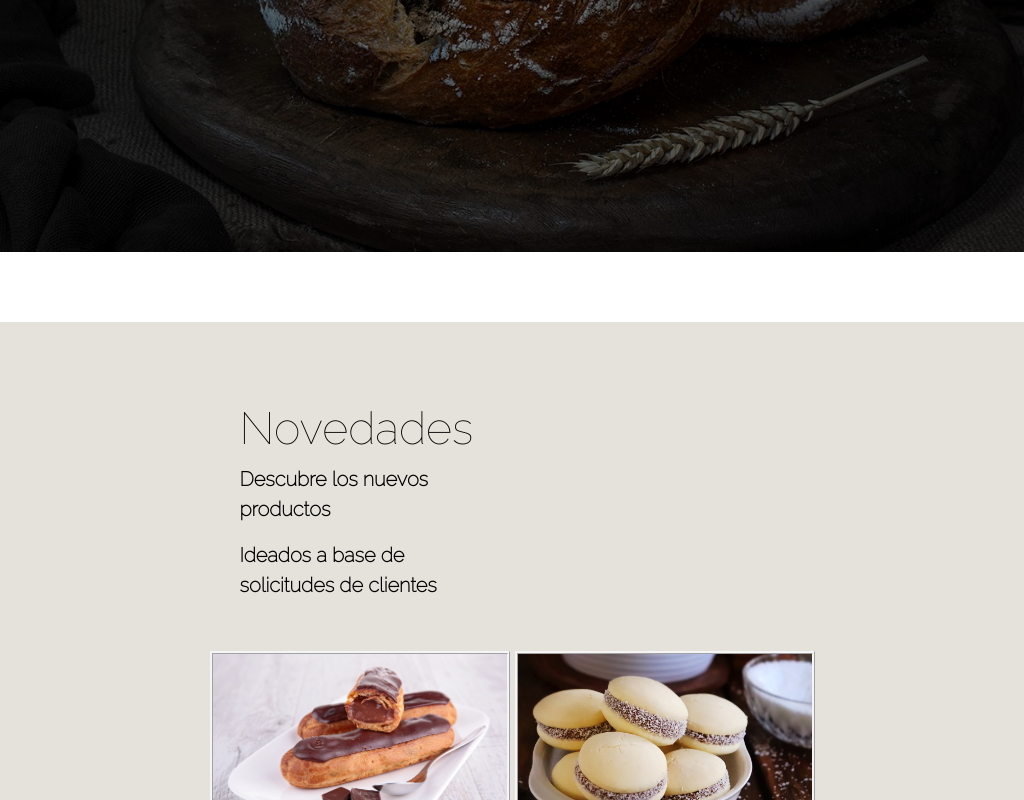
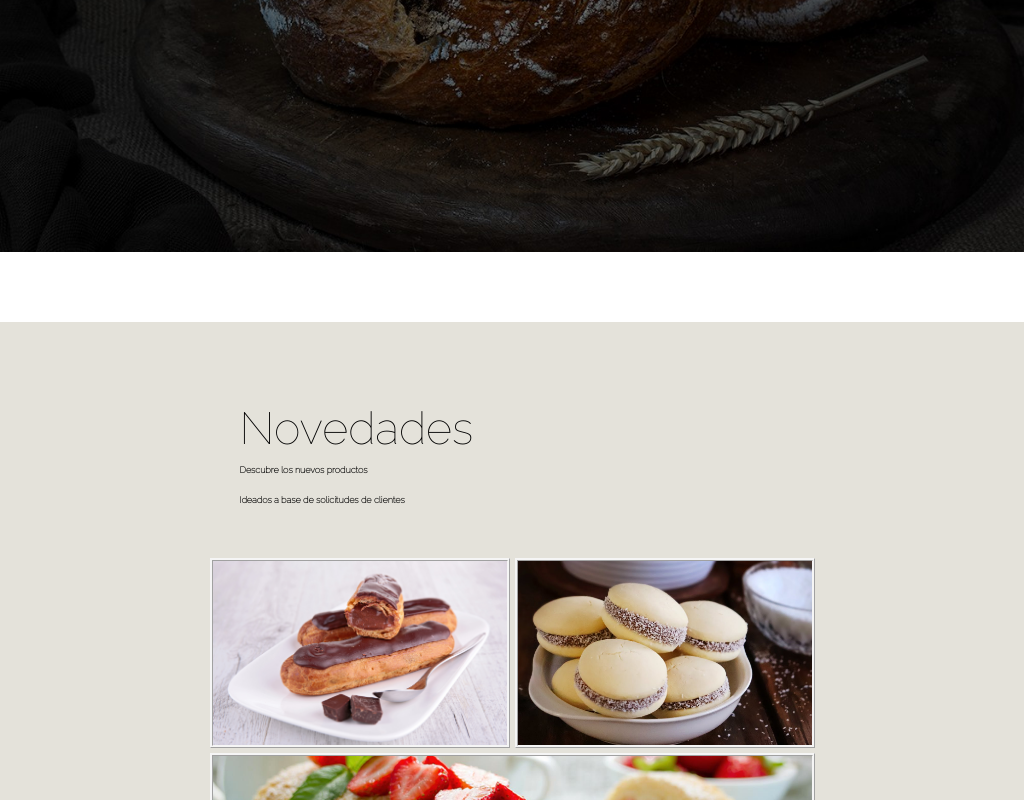
Before and after one commit to GabrielAngelAlvaTaibo/PanCaliente, a plain HTML site: page index.html in a window 1024 px wide. Shown: the part 408-1208 px from the top of the page. Drawn offline with nearby package versions, Linux system fonts and the light colour scheme.

Commit message:
arreglo de mediaQueries

```diff
--- a/sass/_mediaQueries.scss
+++ b/sass/_mediaQueries.scss
@@ -86,6 +86,11 @@
     }
     .imagenCatering{
         display: none;
+    }
+    .primerNovedades, .primerPanaderia, .primerEspecialidades{
+        p{
+            font-size: 9px;
+        }
     }
 
 }
```
Also changed, not shown: estilos/sass.css, 1 other file.
